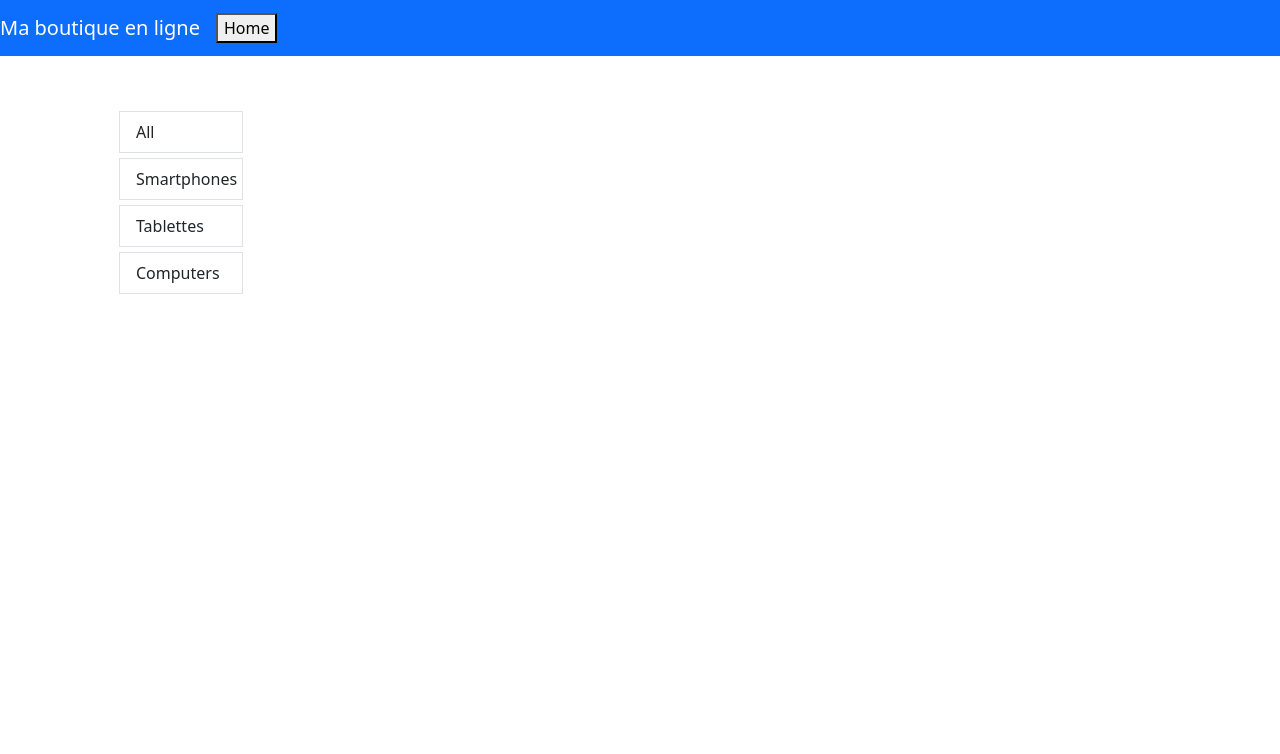
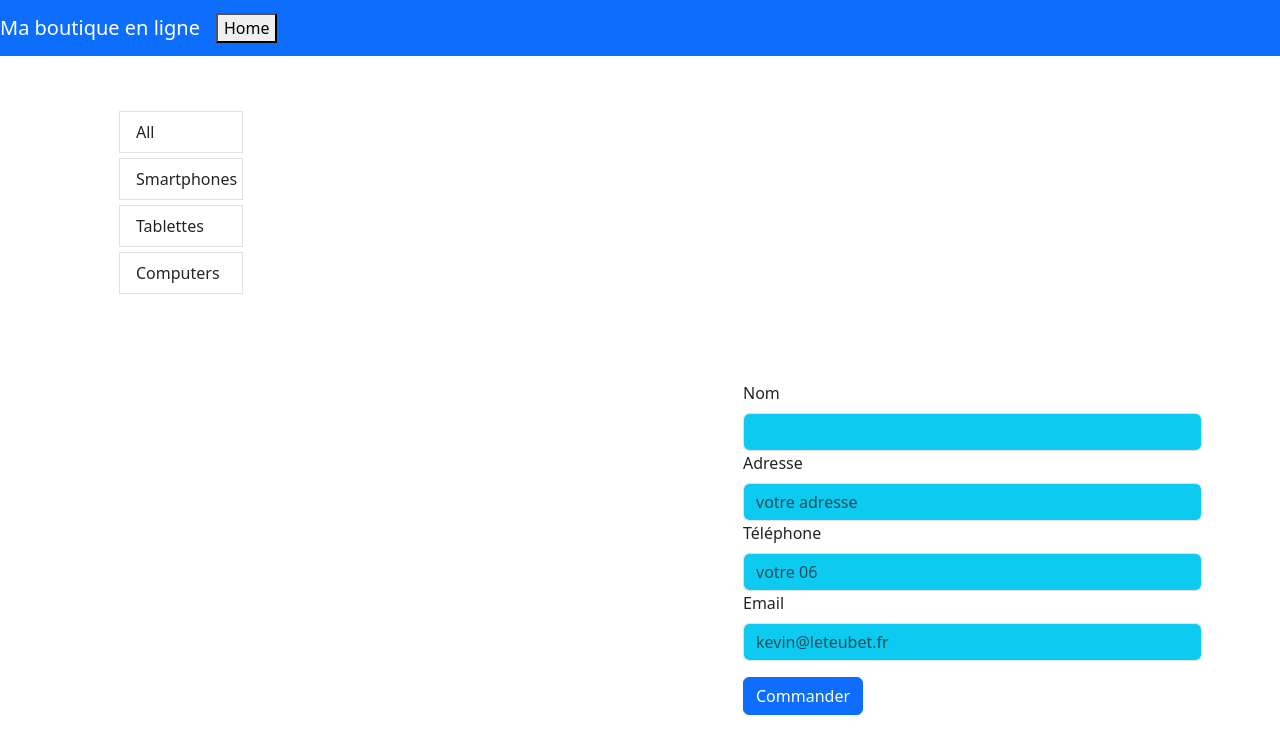
Before and after one commit to alexandre-fms/myShop, a plain HTML site: page index.html in a window 1280 px wide. Drawn offline with nearby package versions, Linux system fonts and the light colour scheme.

Commit message:
ajout formulaire

```diff
--- a/index.html
+++ b/index.html
@@ -51,7 +51,43 @@
 
         </div>
     </div>
+    <div class="row" style="height: 50px;"></div>
+    <div class="container">
+        <div class="row">
+            <div id="cart" class="col-7">
+                <!--todo tableau panier-->
+            </div>
+
+            <form id="formOrder" class="col-5 g-3">
+                <div class="col-md-12">
+                    <label for="inputName" class="form-label">Nom</label>
+                    <input type="text" class="form-control bg-info" id="inputName">
+                </div>
+
+                <div class="col-12">
+                    <label for="inputAddress" class="form-label">Adresse</label>
+                    <input type="text" class="form-control bg-info" id="inputAddress" placeholder="votre adresse">
+                </div>
+
+                <div class="col-md-12">
+                    <label for="inputPhoneNumber" class="form-label">Téléphone</label>
+                    <input type="text" class="form-control bg-info" id="inputPhoneNumber" placeholder="votre 06">
+                </div>
+
+                <div class="col-md-12">
+                    <label for="inputEmail4" class="form-label">Email</label>
+                    <input type="email" class="form-control bg-info" id="inputEmail4" placeholder="kevin@leteubet.fr">
+                </div>
+
+
+                <div class="col-12">
+                    <button type="submit" class="btn btn-primary mt-3">Commander</button>
+                </div>
+            </form>
+        </div>
     </div>
+
+
     <script src="script.js"></script>
 </body>
 
--- a/style.css
+++ b/style.css
@@ -26,3 +26,10 @@ li:hover{
 .qte{
     width: 20%;
 }
+
+form > div > input{
+    border: 1px solid;
+    border-color:black;
+    border-radius: 5px;
+    padding: 5px;
+}
```
